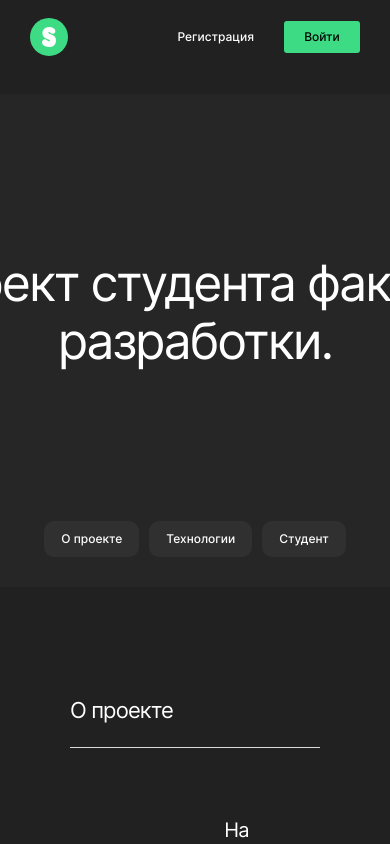
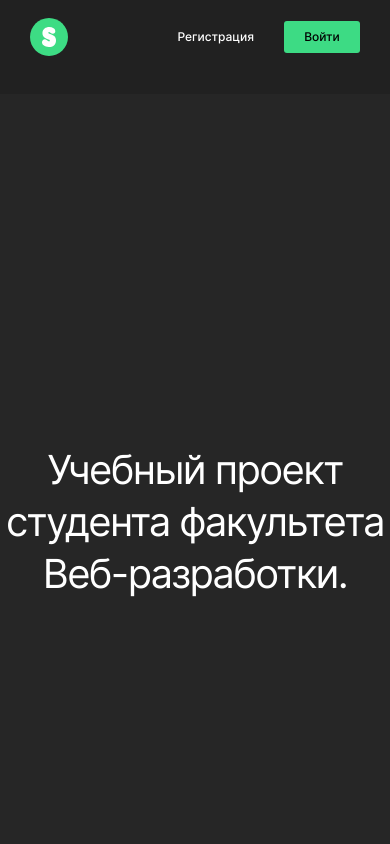
Before and after one commit to Vovkasquid/movies-explorer-frontend, a React (Create React App) app: page / in a window 390 px wide. Shown: the top 844 px of the page. Built offline with nearby package versions, Linux system fonts and the light colour scheme.

Commit message:
feat: адаптировать Promo для 768px

```diff
--- a/src/components/NavTab/NavTab.css
+++ b/src/components/NavTab/NavTab.css
@@ -7,12 +7,14 @@
 
 .navtab__link {
   text-decoration: none;
-  padding: 10px 17px;
+  padding: 10px 0;
   background: hsla(0, 0%, 19%, 1);
   border-radius: 10px;
   font-weight: 500;
   font-size: 12px;
   line-height: 16px;
-  align-items: center;
+  text-align: center;
   color: #FFFFFF;
+  width: 96px;
+  box-sizing: border-box;
 }
--- a/src/components/Promo/Promo.css
+++ b/src/components/Promo/Promo.css
@@ -1,5 +1,5 @@
 .promo {
-  width: 1200px;
+  max-width: 1200px;
   display: flex;
   flex-direction: column;
   justify-content: center;
@@ -15,3 +15,15 @@
   text-align: center;
   letter-spacing: -0.04em;
 }
+
+@media (max-width: 768px) {
+  .promo {
+    max-width: 728px;
+  }
+  .promo__title {
+    font-size: 40px;
+    line-height: 1.3;
+    max-width: 680px;
+    margin: 350px 0 324px 0;
+  }
+}
```
